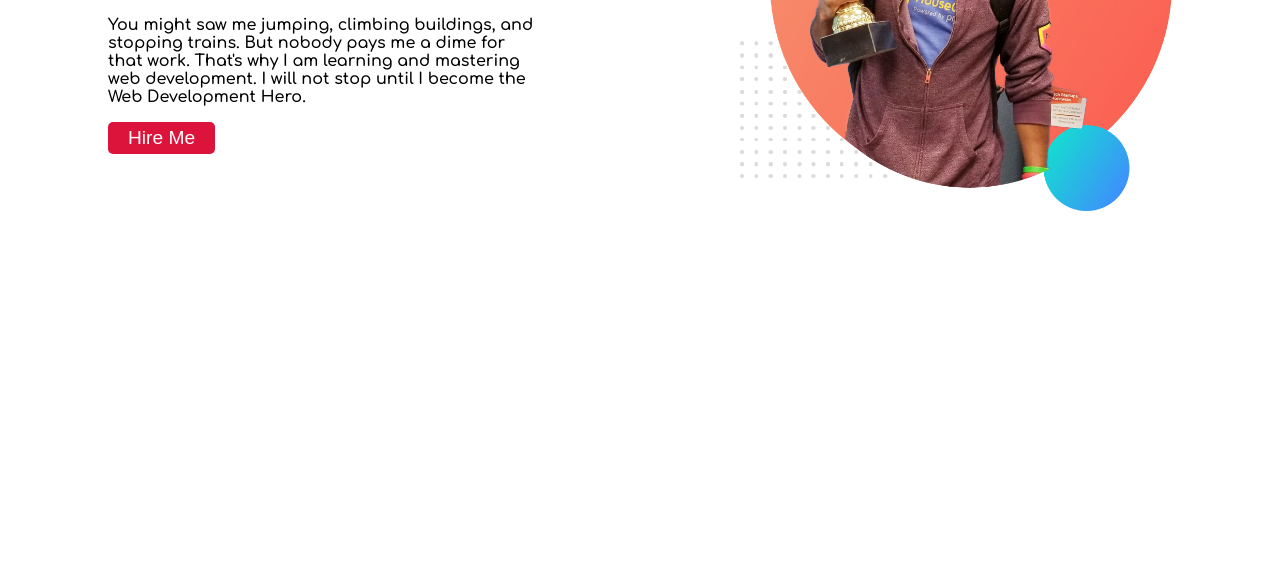
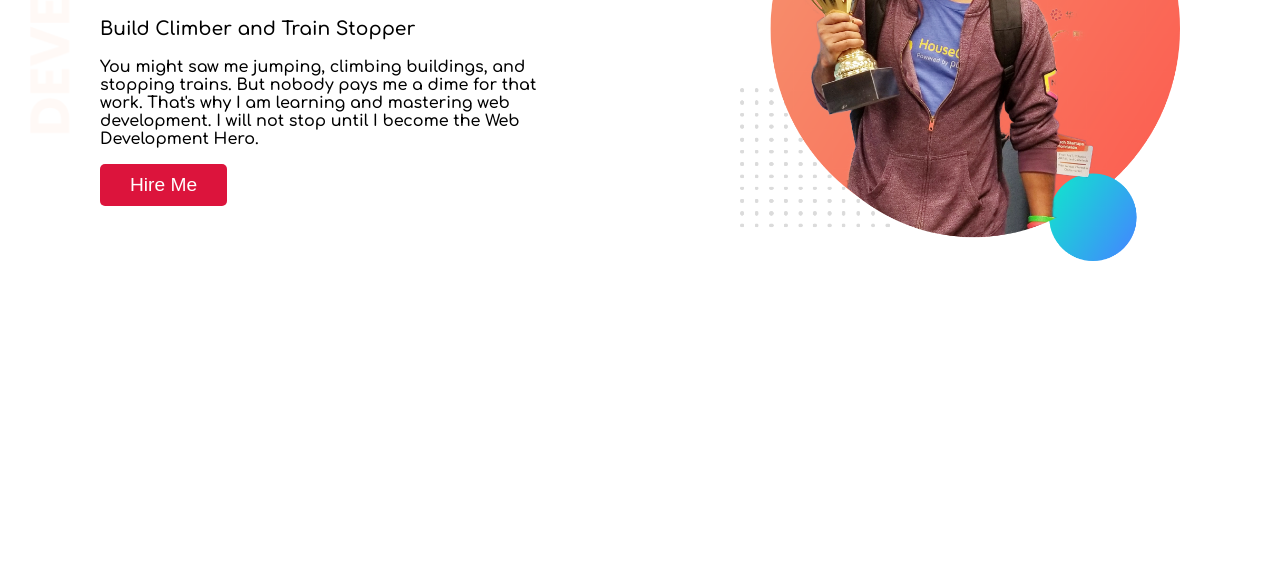
Before and after one commit to Sadiya19/portfolio-practice, a plain HTML site: page index.html in a window 1280 px wide. Shown: the part 226-800 px from the top of the page. Drawn offline with Linux system fonts and the light colour scheme.

Commit message:
adding top banner

```diff
--- a/style.css
+++ b/style.css
@@ -1,4 +1,6 @@
 body{
+    padding: 0;
+    margin: 0;
     font-family: 'Comfortaa', cursive;
 }
 .title{
@@ -9,17 +11,16 @@ body{
 }
 .row{
     display: flex;
+    background-image: url("images/top-banner.png");
+    background-repeat: no-repeat;
 }
 .col{
     width: 50%;
-    margin: 0 100px;
-}
-.text-col{
-
+    margin: 50px 100px;
 }
 .hire-btn{
     border: none;
-    padding: 5px 20px;
+    padding: 10px 30px;
     color: rgb(255, 255, 255);
     background-color: crimson;
     font-size: larger;
```
